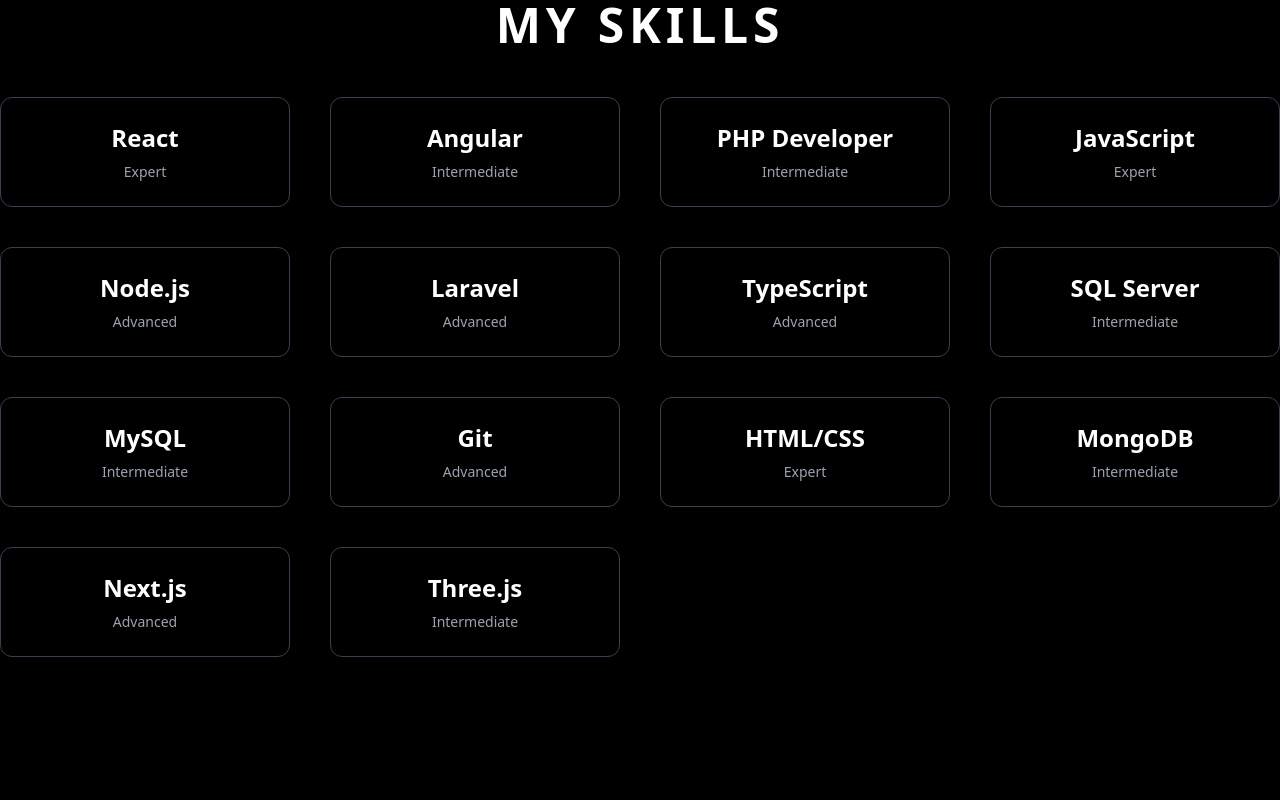
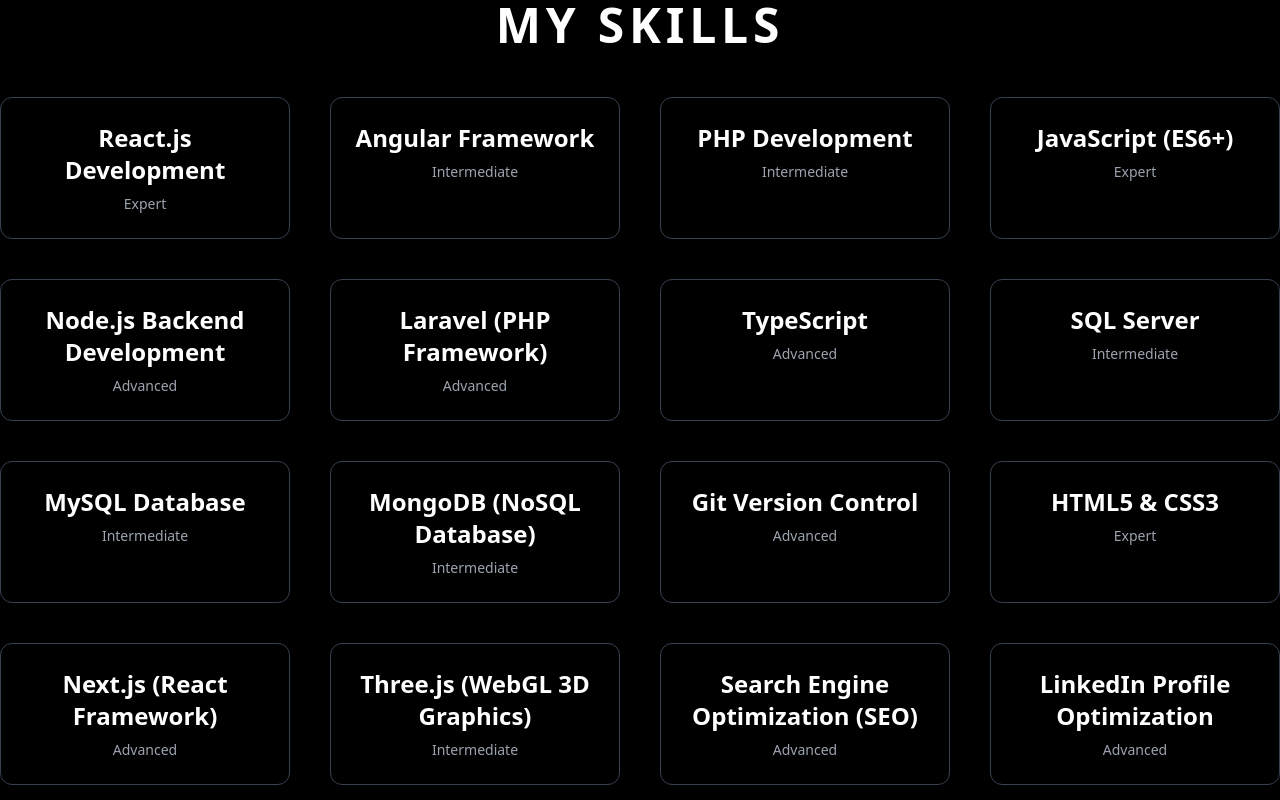
Before and after one commit to Muhammadd-01/Affan-s-Portfolio-Final-, a React (Vite) app: page / in a window 1280 px wide. Shown: the part 1540-2340 px from the top of the page. Built offline with nearby package versions, Linux system fonts and the light colour scheme.

Commit message:
Portfolio

```diff
--- a/src/components/Skills.jsx
+++ b/src/components/Skills.jsx
@@ -1,22 +1,24 @@
 import { motion } from "framer-motion";
 
 const skillsData = [
-  { name: "React", level: "Expert" },
-  { name: "Angular", level: "Intermediate" },
-  { name: "PHP Developer", level: "Intermediate" },
-  { name: "JavaScript", level: "Expert" },
-  { name: "Node.js", level: "Advanced" },
-  { name: "Laravel", level: "Advanced" },
-  { name: "TypeScript", level: "Advanced" },
-  { name: "SQL Server", level: "Intermediate" },
-  { name: "MySQL", level: "Intermediate" },
-  { name: "Git", level: "Advanced" },
-  { name: "HTML/CSS", level: "Expert" },
-  { name: "MongoDB", level: "Intermediate" },
-  { name: "Next.js", level: "Advanced" },
-  { name: "Three.js", level: "Intermediate" },
+  { name: "React.js Development", level: "Expert", category: "Frontend Development" },
+  { name: "Angular Framework", level: "Intermediate", category: "Frontend Development" },
+  { name: "PHP Development", level: "Intermediate", category: "Backend Development" },
+  { name: "JavaScript (ES6+)", level: "Expert", category: "Frontend Development" },
+  { name: "Node.js Backend Development", level: "Advanced", category: "Backend Development" },
+  { name: "Laravel (PHP Framework)", level: "Advanced", category: "Backend Development" },
+  { name: "TypeScript", level: "Advanced", category: "Frontend Development" },
+  { name: "SQL Server", level: "Intermediate", category: "Database Management" },
+  { name: "MySQL Database", level: "Intermediate", category: "Database Management" },
+  { name: "MongoDB (NoSQL Database)", level: "Intermediate", category: "Database Management" },
+  { name: "Git Version Control", level: "Advanced", category: "Tools & DevOps" },
+  { name: "HTML5 & CSS3", level: "Expert", category: "Frontend Development" },
+  { name: "Next.js (React Framework)", level: "Advanced", category: "Full-Stack Development" },
+  { name: "Three.js (WebGL 3D Graphics)", level: "Intermediate", category: "Frontend Graphics/Animation" },
+  { name: "Search Engine Optimization (SEO)", level: "Advanced", category: "Digital Marketing" },
+  { name: "LinkedIn Profile Optimization", level: "Advanced", category: "Digital Branding" }
+];
 
-];
 
 const Skills = () => {
   return (
```
